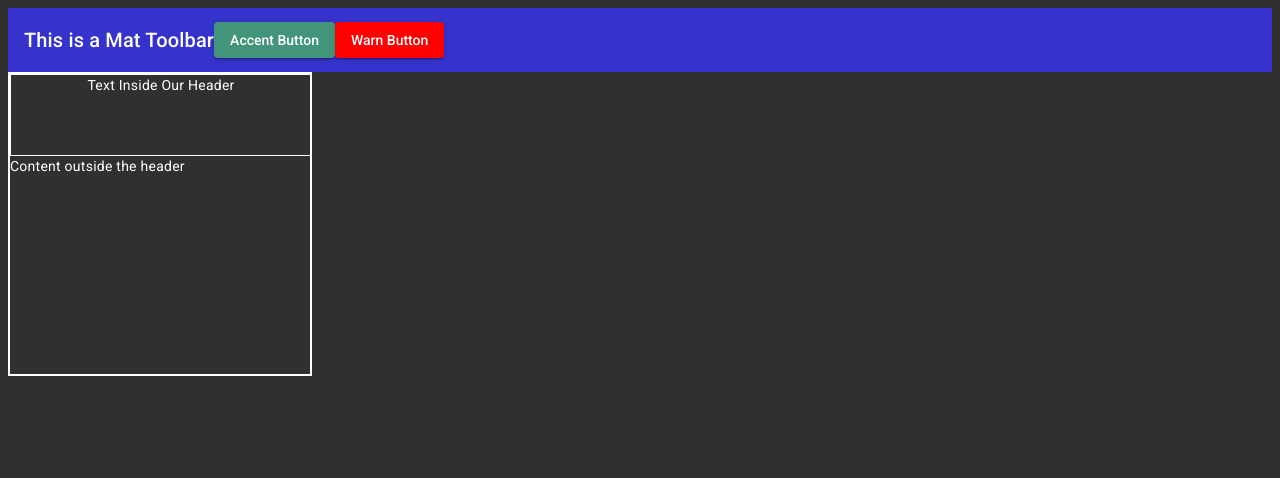
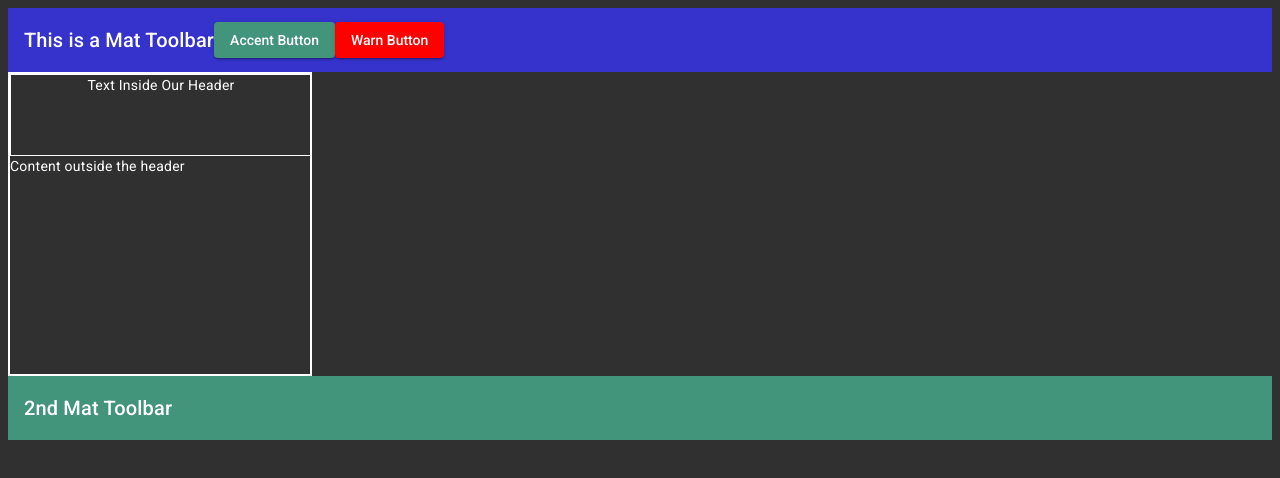
Before and after one commit to mikejunt/material-component-tutorial, an Angular app: page / in a window 1280 px wide. Shown: the top 478 px of the page. Built offline with nearby package versions, Linux system fonts and the light colour scheme.

Commit message:
ready to branch

```diff
--- a/src/app/app.component.html
+++ b/src/app/app.component.html
@@ -8,3 +8,5 @@
   <header class="header">Text Inside Our Header</header>
   <span>Content outside the header</span>
 </div>
+
+<mat-toolbar class="materialbar" color="accent">2nd Mat Toolbar</mat-toolbar>
```
